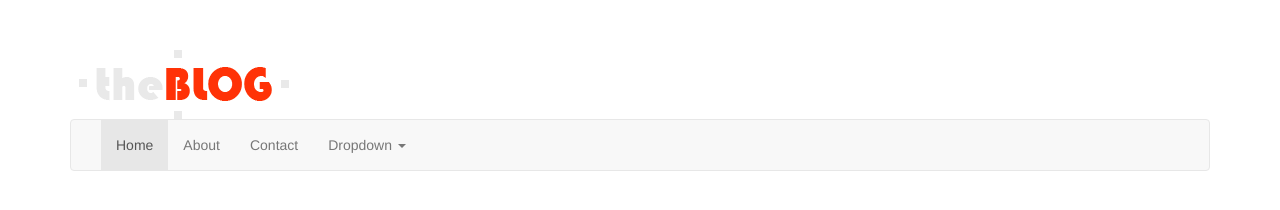
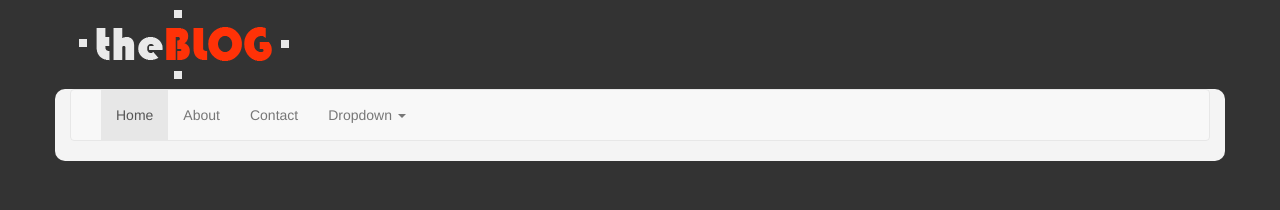
Before and after one commit to petriDiaconescu/learn-bootstrap-development-by-building-10-projects, a plain HTML site: page index.html in a window 1280 px wide. Drawn offline with nearby package versions, Linux system fonts and the light colour scheme.

Commit message:
Change backgrounds of the body and main navigation.

```diff
--- a/css/style.css
+++ b/css/style.css
@@ -1,3 +1,15 @@
 body {
-  padding-top: 50px;
+  padding-bottom: 20px;
+  background: #333;
+  color: #666;
 }
+
+.container-main {
+  background: #f4f4f4;
+  overflow: auto;
+  border-radius: 10px;
+}
+
+.logo {
+  padding: 10px 0;
+}
```
Also changed, not shown: snapshots/after.jpg, snapshots/before.jpg.
